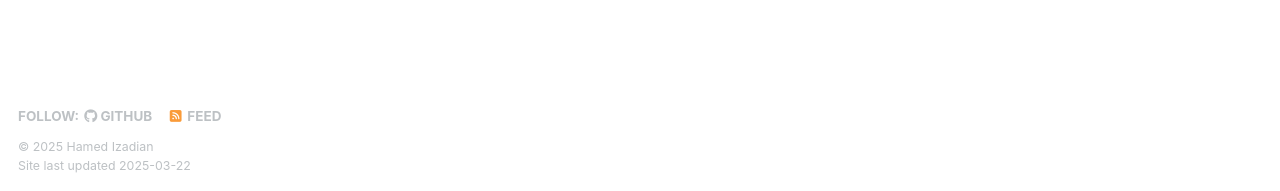
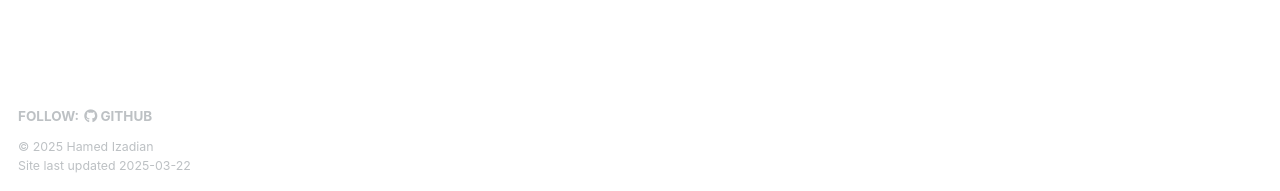
Before and after one commit to HamedIzadian/HamedIzadian.github.io, a Jekyll site: the page built from _pages/about.md, in a window 1280 px wide and 900 px high, scrolled down 2580 px. Shown: the part 706-897 px from the top of the window. Built offline with Jekyll 4.4.1, drawn with Linux system fonts in a browser that asks for light colours.

Commit message:
Update footer.html

```diff
--- a/_includes/footer.html
+++ b/_includes/footer.html
@@ -12,9 +12,6 @@
     {% if site.author.bitbucket %}
       <li><a href="http://bitbucket.org/{{ site.author.bitbucket }}"><i class="fab fa-bitbucket" aria-hidden="true"></i> Bitbucket</a></li>
     {% endif %}
-    {% if site.atom_feed.hide != true %}
-    <li><a href="{% if site.atom_feed.path %}{{ site.atom_feed.path }}{% else %}{{ base_path }}/feed.xml{% endif %}"><i class="fa fa-fw fa-rss-square" aria-hidden="true"></i> {{ site.data.ui-text[site.locale].feed_label | default: "Feed" }}</a></li>
-    {% endif %}
   </ul>
 </div>
 {% endif %}
```
